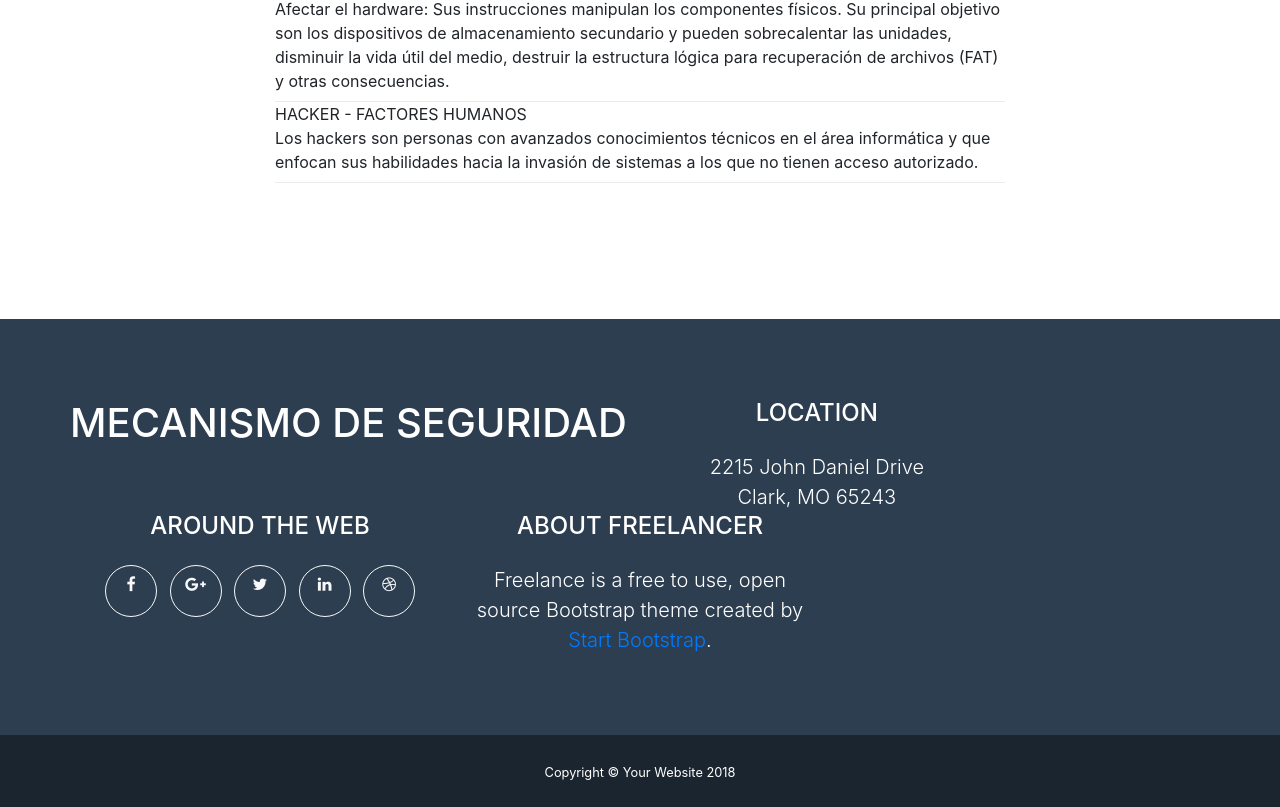
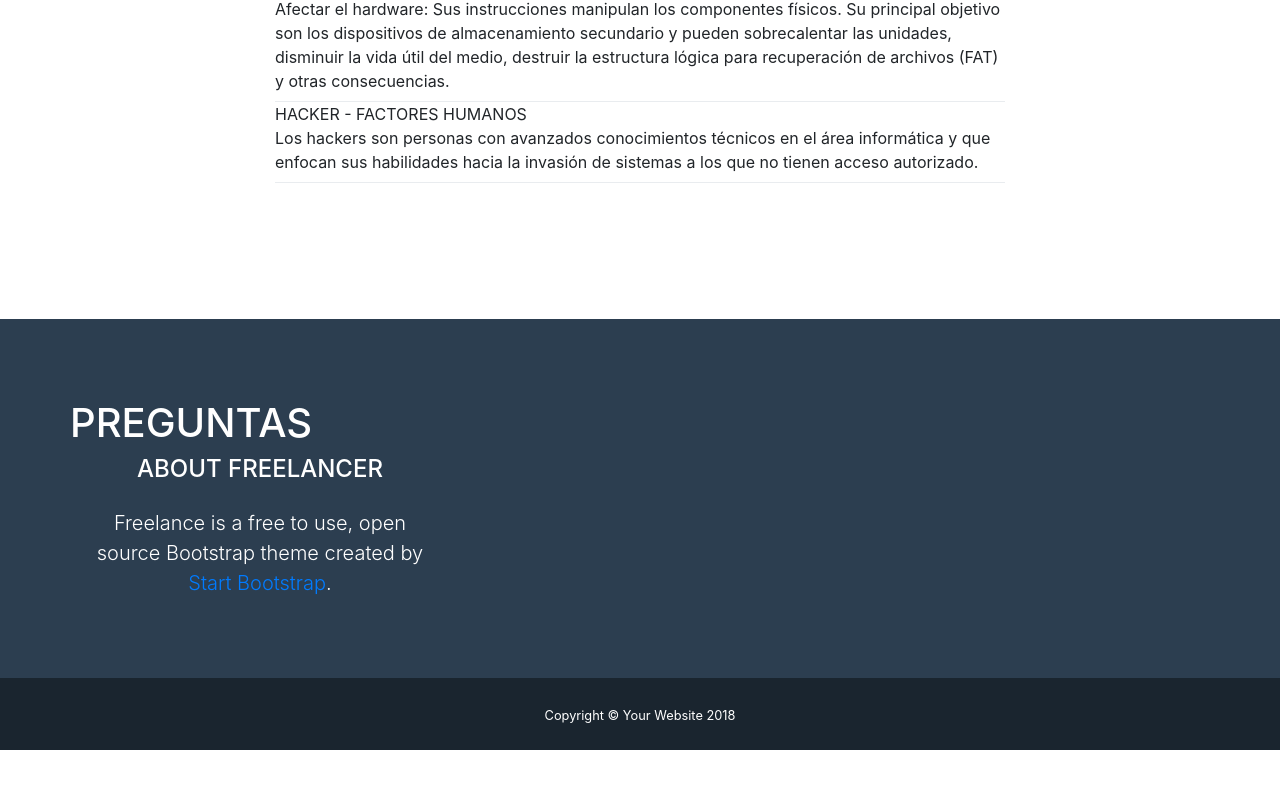
Before and after one commit to andresfdoncel/seguridadinf, a website with bundled scripts: page index.html in a window 1280 px wide. Shown: the part 2928-3735 px from the top of the page. After the commit the page ends 3678 px from the top, so only its background shows below. Built offline with nearby package versions, Linux system fonts and the light colour scheme.

Commit message:
Update index.html

```diff
--- a/index.html
+++ b/index.html
@@ -215,41 +215,12 @@ DISPONIBILIDAD: Se refiere a la continuidad de acceso a los elementos de informa
     <footer class="footer text-center">
       <div class="container">
         <div class="row">
-          <h1>MECANISMO DE SEGURIDAD</h1>
+          <h1>PREGUNTAS</h1>
           <div class="col-md-4 mb-5 mb-lg-0">
-            <h4 class="text-uppercase mb-4">Location</h4>
-            <p class="lead mb-0">2215 John Daniel Drive
-              <br>Clark, MO 65243</p>
+
           </div>
           <div class="col-md-4 mb-5 mb-lg-0">
-            <h4 class="text-uppercase mb-4">Around the Web</h4>
-            <ul class="list-inline mb-0">
-              <li class="list-inline-item">
-                <a class="btn btn-outline-light btn-social text-center rounded-circle" href="#">
-                  <i class="fa fa-fw fa-facebook"></i>
-                </a>
-              </li>
-              <li class="list-inline-item">
-                <a class="btn btn-outline-light btn-social text-center rounded-circle" href="#">
-                  <i class="fa fa-fw fa-google-plus"></i>
-                </a>
-              </li>
-              <li class="list-inline-item">
-                <a class="btn btn-outline-light btn-social text-center rounded-circle" href="#">
-                  <i class="fa fa-fw fa-twitter"></i>
-                </a>
-              </li>
-              <li class="list-inline-item">
-                <a class="btn btn-outline-light btn-social text-center rounded-circle" href="#">
-                  <i class="fa fa-fw fa-linkedin"></i>
-                </a>
-              </li>
-              <li class="list-inline-item">
-                <a class="btn btn-outline-light btn-social text-center rounded-circle" href="#">
-                  <i class="fa fa-fw fa-dribbble"></i>
-                </a>
-              </li>
-            </ul>
+           <!-- TEXTO-->
           </div>
           <div class="col-md-4">
             <h4 class="text-uppercase mb-4">About Freelancer</h4>
```
